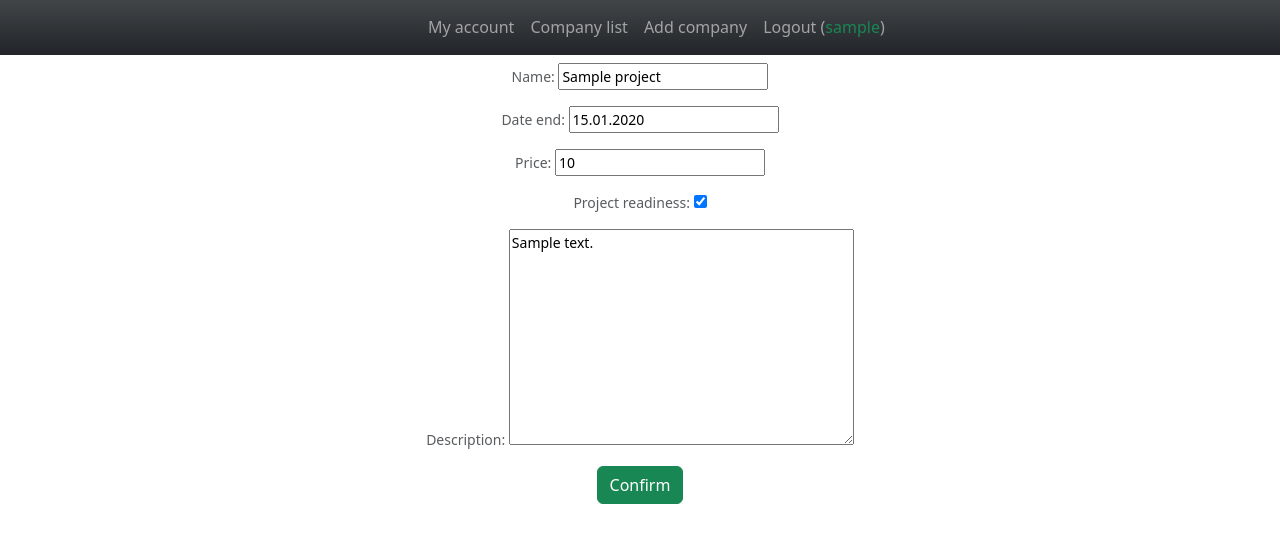
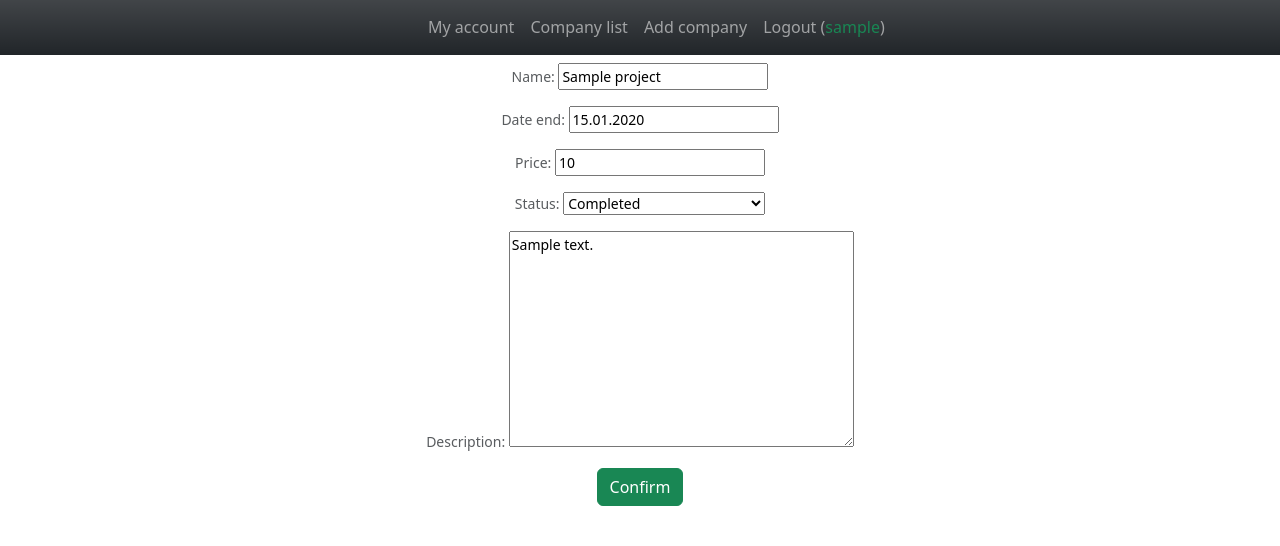
Before and after one commit to ArtMot99/MyCRMProject, a Django app: page /main/project/1/update/ in a window 1280 px wide. Shown: the part 131-677 px from the top of the page. Run offline with Django 4.2, Linux system fonts and the light colour scheme; a user stored in the database is signed in; tables that the repository leaves empty hold one stand-in row (values such as "Sample post"); some libraries are stand-ins or nearby versions.

Commit message:
Create choices for status in Project model. Reload templates and form.

```diff
--- a/crmproject/forms.py
+++ b/crmproject/forms.py
@@ -101,7 +101,7 @@ class CreateProjectForm(forms.ModelForm):
 
     class Meta:
         model = Project
-        fields = ['name', 'date_start', 'date_end', 'price', 'description']
+        fields = ['name', 'date_start', 'date_end', 'price', 'status', 'description']
 
 
 class UpdateProjectForm(forms.ModelForm):
--- a/crmproject/models.py
+++ b/crmproject/models.py
@@ -52,11 +52,16 @@ class Project(models.Model):
     """
     Model for Company Projects.
     """
+    status_fields = (
+        ('1', 'Completed'),
+        ('2', 'Project under development'),
+        ('3', 'Overdue')
+    )
     name = models.CharField(max_length=30, blank=False, null=False)
     description = RichTextField(max_length=500, blank=False, null=False)
     date_start = models.DateField(blank=False, null=False)
     date_end = models.DateField(blank=False, null=False)
-    status = models.BooleanField(default=False, verbose_name='Project readiness')
+    status = models.CharField(max_length=1, choices=status_fields)
     price = models.PositiveIntegerField()
     company = models.ForeignKey(Company, on_delete=models.CASCADE)
     user = models.ForeignKey(get_user_model(), null=True, blank=True, on_delete=models.CASCADE)
--- a/crmproject/templates/crmproject/info_about_project.html
+++ b/crmproject/templates/crmproject/info_about_project.html
@@ -12,10 +12,12 @@
         {% if user.is_staff %}
             <p><span style="color: dimgrey;">Budget:</span><br> <span class="text-decoration-underline" style="font-size: 17px;">{{ project.price }} $</span></p>
         {% endif %}
-        {% if project.status %}
+        {% if project.status == '1' %}
             <p><span style="color: dimgrey;">Status:</span> <span class="text-success" style="font-size: 17px;">Completed</span></p>
+        {% elif project.status == '2' %}
+            <p><span style="color: dimgrey;">Status:</span> <span class="text-warning" style="font-size: 17px;">Project under development</span></p>
         {% else %}
-            <p><span style="color: dimgrey;">Status:</span> <span class="text-warning" style="font-size: 17px;">The project is under development</span></p>
+            <p><span style="color: dimgrey;">Status:</span> <span class="text-danger" style="font-size: 17px;">Overdue</span></p>
         {% endif %}
         <p><span style="color: dimgrey;">Description:</span><br> <span style="font-size: 17px;">{{ project.description|safe }}</span></p>
         <p><span style="color: dimgrey;">Start date:</span> <span style="font-size: 17px;">{{ project.date_start }}</span></p>
```
Also changed, not shown: crmproject/templates/crmproject/info_about_company.html (+7 -11 lines).
